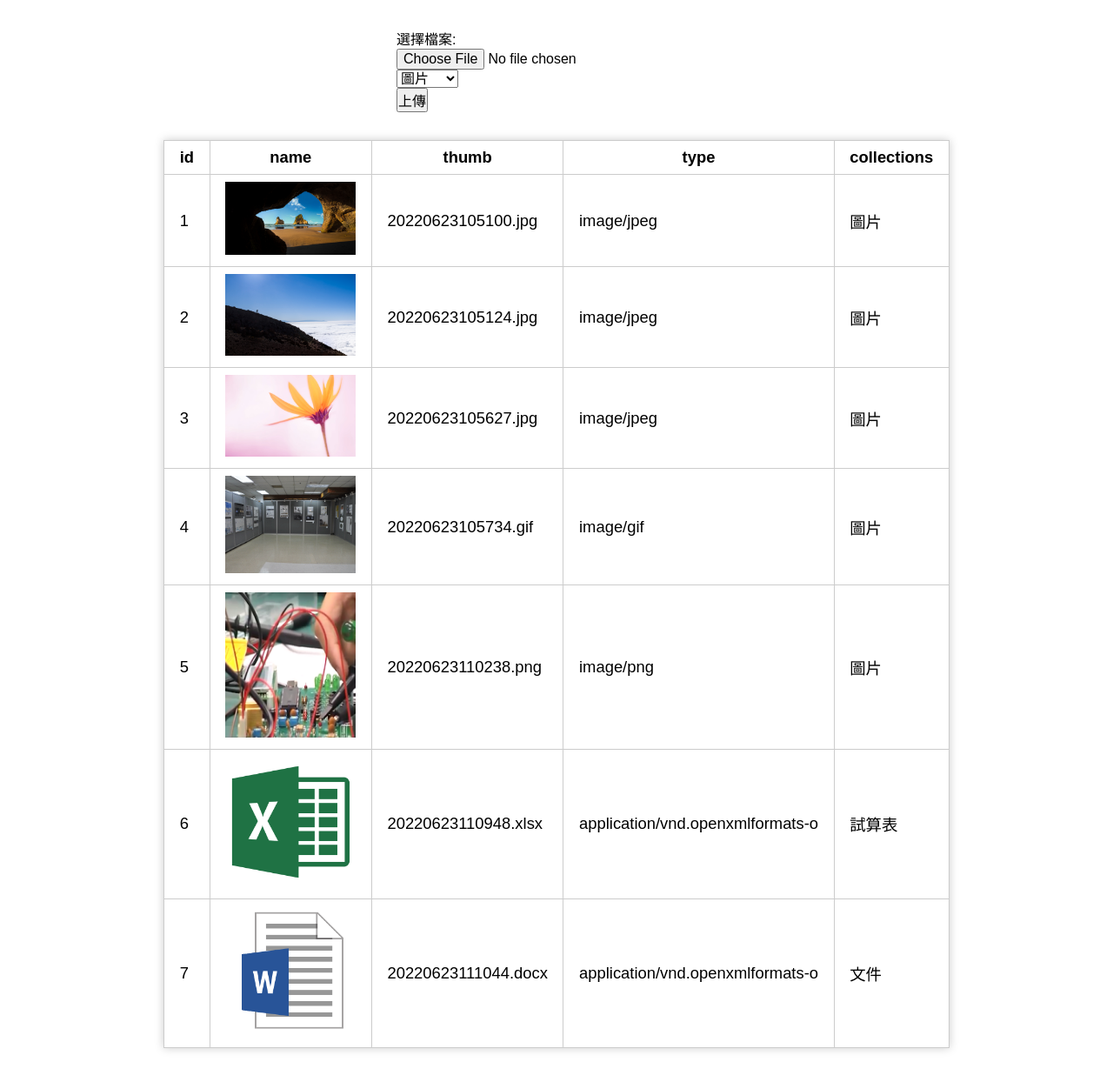
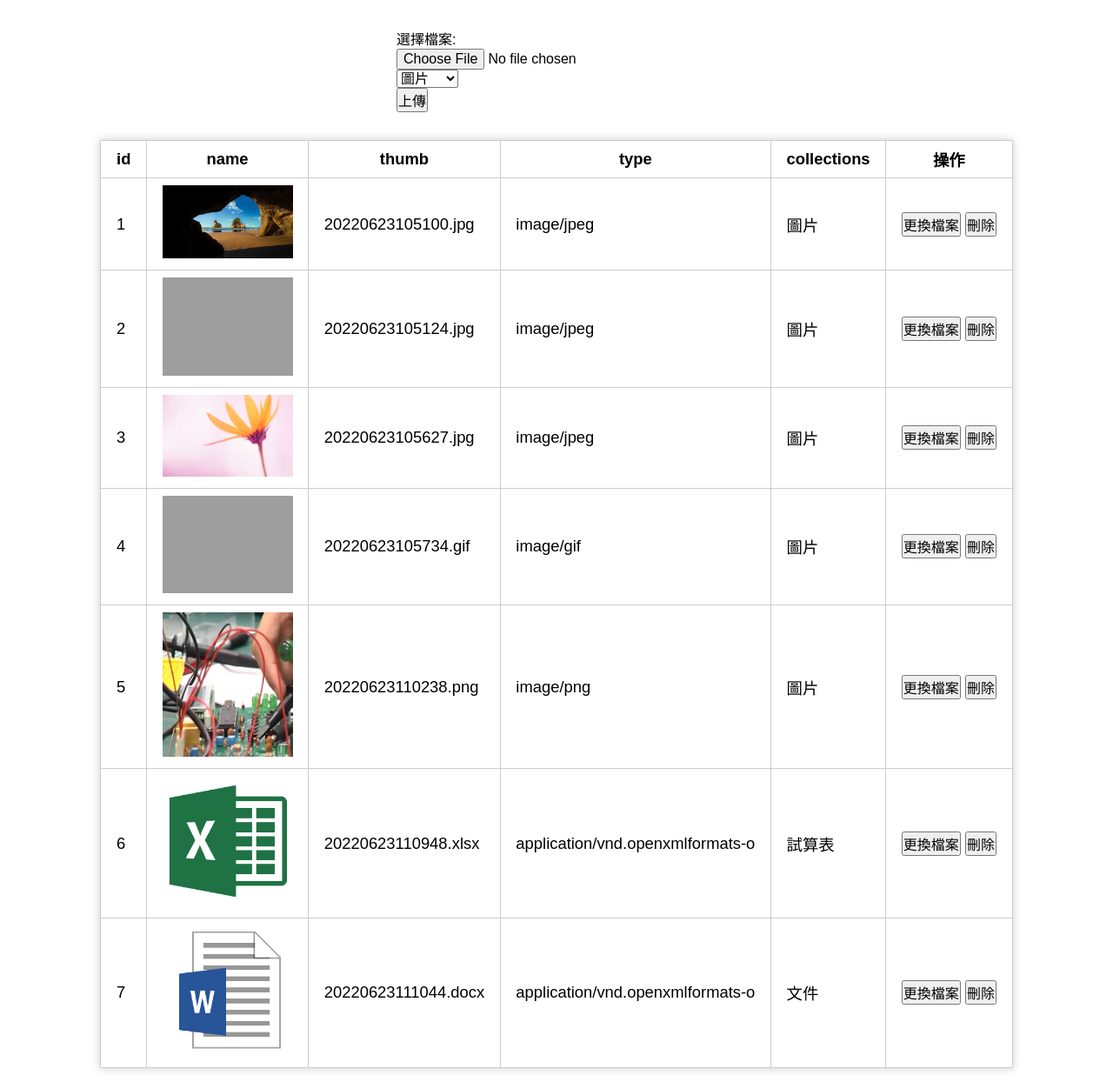
Before and after one commit to mackliu/11101_file_and_graphic, a PHP site: page /manage.php in a window 1280 px wide. Shown: the part 76-1320 px from the top of the page at 87% size. Before the commit the page ends 1285 px from the top, so only its background shows below. Run offline with PHP 8.4, Linux system fonts and the light colour scheme; data comes from the database, SQL or seed files in the repository; grey boxes are pictures that could not be loaded.

Commit message:
增加刪除檔案功能

```diff
--- a/base.php
+++ b/base.php
@@ -58,3 +58,8 @@ function all($table,...$arg){
         return $pdo->query($sql)->fetchAll(PDO::FETCH_ASSOC);
 
     }
+
+    function del($id){
+        global $pdo;
+        return $pdo->exec("DELETE FROM `upload` WHERE `id`='$id'");
+    }
--- a/manage.php
+++ b/manage.php
@@ -77,6 +77,7 @@ if(isset($_FILES['file']) && $_FILES['file']['error']==0){
         <th>thumb</th>
         <th>type</th>
         <th>collections</th>
+        <th>操作</th>
     </tr>
     <?php
     $sql="SELECT * FROM upload";
@@ -104,6 +105,10 @@ if(isset($_FILES['file']) && $_FILES['file']['error']==0){
         <td><?=$file['name'];?></td>
         <td><?=$file['type'];?></td>
         <td><?=$file['collections'];?></td>
+        <td>
+            <button onclick="location.href='update_file.php?id=<?=$file['id'];?>'">更換檔案</button>
+            <button onclick="location.href='del_file.php?id=<?=$file['id'];?>'">刪除</button>
+        </td>
     </tr>
     <?php
     }
```
Also changed, not shown: del_file.php (added, +8 -0 lines), upload/20220623104418.jpg (deleted), upload/20220623104930.jpg (deleted), upload/20220623104955.jpg (deleted), upload/20220623105124.jpg (deleted), upload/20220623105734.gif (deleted), upload/img11.jpg (deleted), upload/img12.jpg (deleted), upload/img7.jpg (deleted), upload/img8.jpg (deleted), 1 other file.
